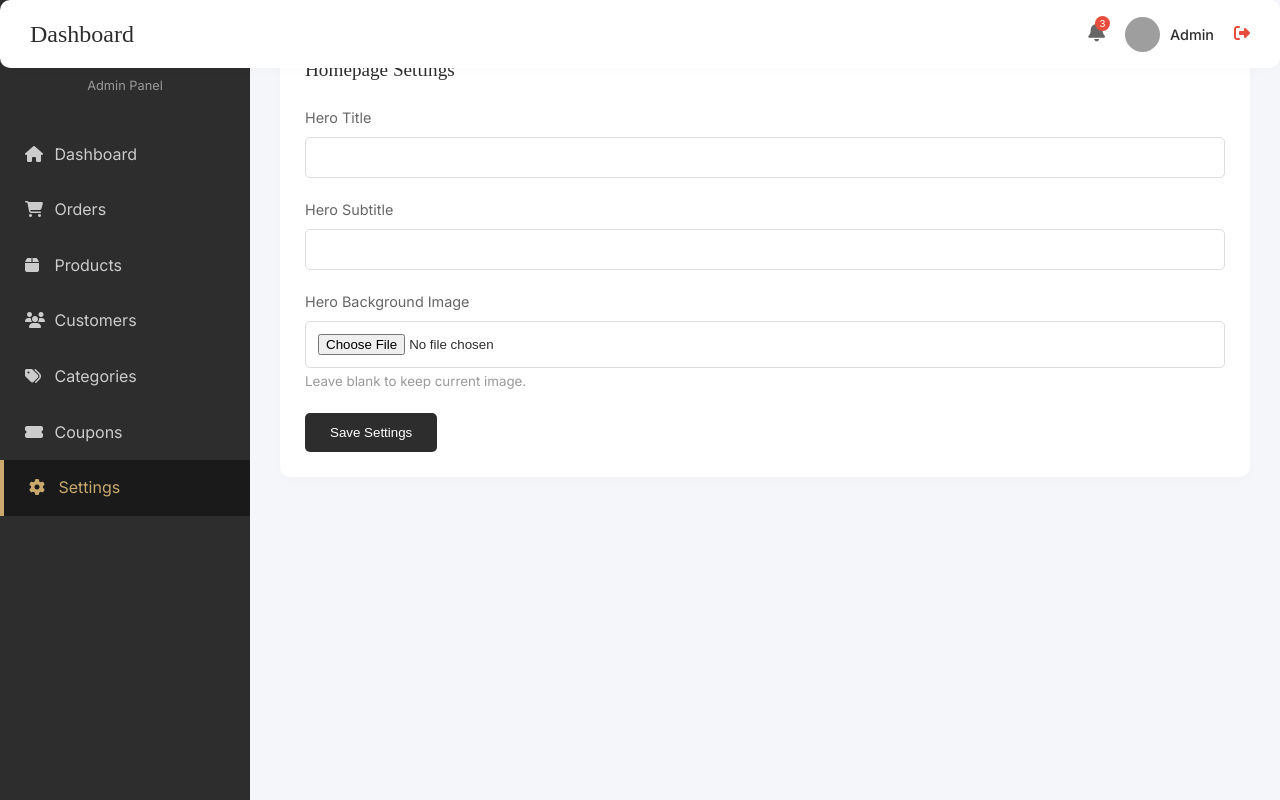
After one commit to FaakhirMemon3115/SCENTLEEN, a PHP site: page /admin/settings.php in a window 1280 px wide. The commit adds this page. Run offline with PHP 8.4, Linux system fonts and the light colour scheme; a user stored in the database is signed in; tables that the repository leaves empty or names only in its code hold one stand-in row (values such as "Sample post"); some libraries are stand-ins or nearby versions; grey boxes are pictures that could not be loaded.

Commit message:
feat: implement homepage settings management and dynamic product rendering on the home page.

```diff
--- a/admin/includes/header.php
+++ b/admin/includes/header.php
@@ -58,7 +58,7 @@ if (!isset($_SESSION['user_role']) || $_SESSION['user_role'] !== 'admin') {
         <a href="#"><i class="fas fa-users" style="width: 25px;"></i> Customers</a>
         <a href="#"><i class="fas fa-tags" style="width: 25px;"></i> Categories</a>
         <a href="#"><i class="fas fa-ticket-alt" style="width: 25px;"></i> Coupons</a>
-        <a href="#"><i class="fas fa-cog" style="width: 25px;"></i> Settings</a>
+        <a href="settings.php"><i class="fas fa-cog" style="width: 25px;"></i> Settings</a>
     </nav>
 </aside>
 
--- /dev/null
+++ b/admin/settings.php
@@ -0,0 +1,90 @@
+<?php
+// admin/settings.php
+require_once '../config/database.php';
+require_once 'includes/header.php';
+
+// Handle form submission
+$message = '';
+if ($_SERVER['REQUEST_METHOD'] == 'POST') {
+    $hero_title = $_POST['hero_title'] ?? '';
+    $hero_subtitle = $_POST['hero_subtitle'] ?? '';
+
+    // Update text settings
+    $stmt = $pdo->prepare("REPLACE INTO settings (setting_key, setting_value) VALUES ('hero_title', :val)");
+    $stmt->execute([':val' => $hero_title]);
+
+    $stmt = $pdo->prepare("REPLACE INTO settings (setting_key, setting_value) VALUES ('hero_subtitle', :val)");
+    $stmt->execute([':val' => $hero_subtitle]);
+
+    // Handle Image Upload
+    if (isset($_FILES['hero_image']) && $_FILES['hero_image']['error'] == 0) {
+        $upload_dir = '../uploads/';
+        if (!is_dir($upload_dir)) {
+            mkdir($upload_dir, 0777, true);
+        }
+        $filename = time() . '_' . basename($_FILES['hero_image']['name']);
+        $target_file = $upload_dir . $filename;
+
+        if (move_uploaded_file($_FILES['hero_image']['tmp_name'], $target_file)) {
+            // Only save the relative URL part for src attribute
+            $image_url = 'uploads/' . $filename;
+            $stmt = $pdo->prepare("REPLACE INTO settings (setting_key, setting_value) VALUES ('hero_image', :val)");
+            $stmt->execute([':val' => $image_url]);
+        }
+    }
+
+    $message = "Settings updated successfully!";
+}
+
+// Fetch current settings
+$settings = [];
+try {
+    $stmt = $pdo->query("SELECT setting_key, setting_value FROM settings");
+    while ($row = $stmt->fetch(PDO::FETCH_ASSOC)) {
+        $settings[$row['setting_key']] = $row['setting_value'];
+    }
+} catch(PDOException $e) {}
+
+$current_title = $settings['hero_title'] ?? '';
+$current_subtitle = $settings['hero_subtitle'] ?? '';
+$current_image = $settings['hero_image'] ?? '';
+?>
+
+<div class="card">
+    <div style="display: flex; justify-content: space-between; align-items: center; margin-bottom: 20px;">
+        <h3 style="font-size: 1.2rem; font-weight: 500;">Homepage Settings</h3>
+    </div>
+
+    <?php if($message): ?>
+        <div style="background: #eafaf1; color: #27ae60; padding: 15px; border-radius: 5px; margin-bottom: 20px; border-left: 4px solid #27ae60;">
+            <?php echo $message; ?>
+        </div>
+    <?php endif; ?>
+
+    <form method="POST" action="" enctype="multipart/form-data">
+        <div style="margin-bottom: 20px;">
+            <label style="display: block; margin-bottom: 8px; font-size: 0.9rem; color: #666;">Hero Title</label>
+            <input type="text" name="hero_title" value="<?php echo htmlspecialchars($current_title); ?>" required style="width: 100%; padding: 12px; border: 1px solid #ddd; border-radius: 5px; outline: none;">
+        </div>
+
+        <div style="margin-bottom: 20px;">
+            <label style="display: block; margin-bottom: 8px; font-size: 0.9rem; color: #666;">Hero Subtitle</label>
+            <input type="text" name="hero_subtitle" value="<?php echo htmlspecialchars($current_subtitle); ?>" required style="width: 100%; padding: 12px; border: 1px solid #ddd; border-radius: 5px; outline: none;">
+        </div>
+
+        <div style="margin-bottom: 20px;">
+            <label style="display: block; margin-bottom: 8px; font-size: 0.9rem; color: #666;">Hero Background Image</label>
+            <?php if($current_image): ?>
+                <div style="margin-bottom: 10px;">
+                    <img src="../<?php echo htmlspecialchars($current_image); ?>" alt="Current Hero" style="max-width: 300px; max-height: 150px; border-radius: 5px; border: 1px solid #ddd; object-fit: cover;">
+                </div>
+            <?php endif; ?>
+            <input type="file" name="hero_image" accept="image/*" style="width: 100%; padding: 12px; border: 1px solid #ddd; border-radius: 5px; outline: none;">
+            <small style="color: #999;">Leave blank to keep current image.</small>
+        </div>
+
+        <button type="submit" style="background: var(--text-color); color: #fff; border: none; padding: 12px 25px; border-radius: 5px; cursor: pointer; transition: 0.3s;">Save Settings</button>
+    </form>
+</div>
+
+<?php require_once 'includes/footer.php'; ?>
```
Also changed, not shown: ajax_add_to_cart.php (added, +51 -0 lines), ajax_toggle_wishlist.php (added, +36 -0 lines), home.php (+39 -25 lines).
